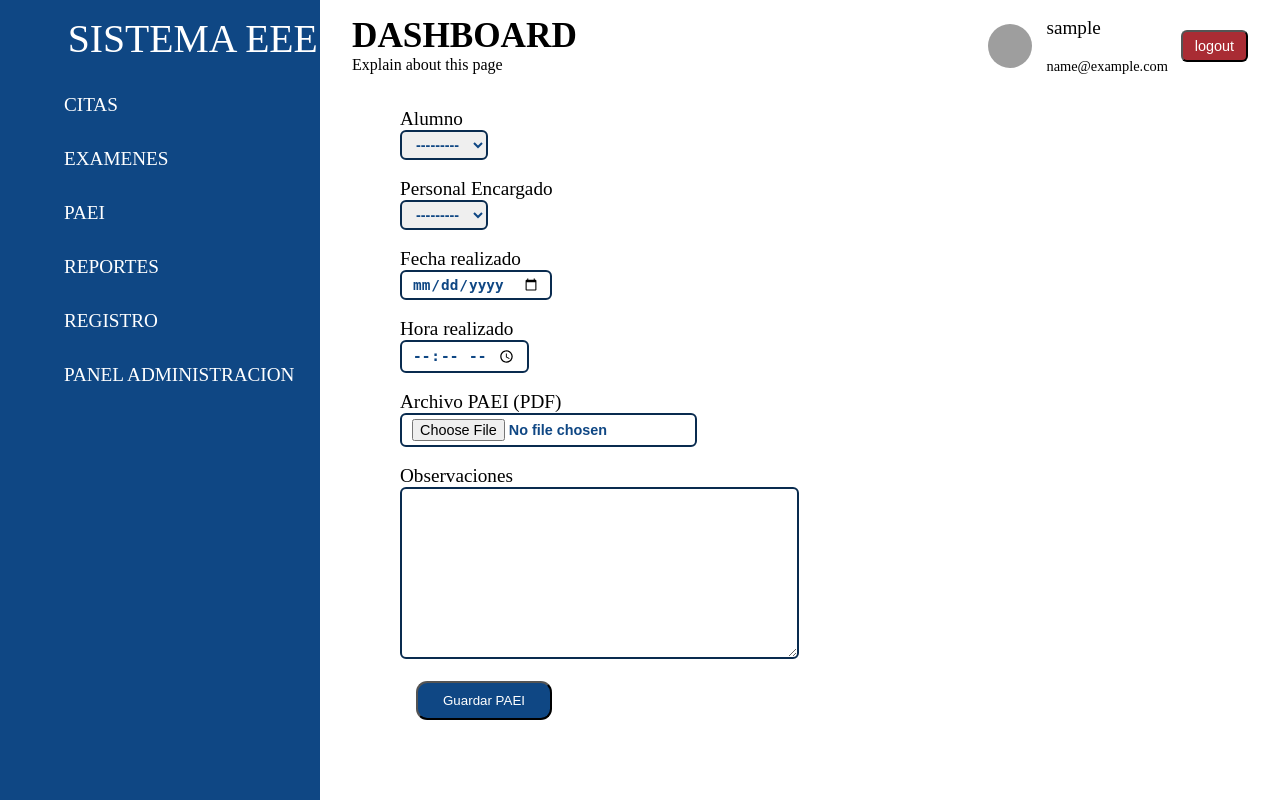
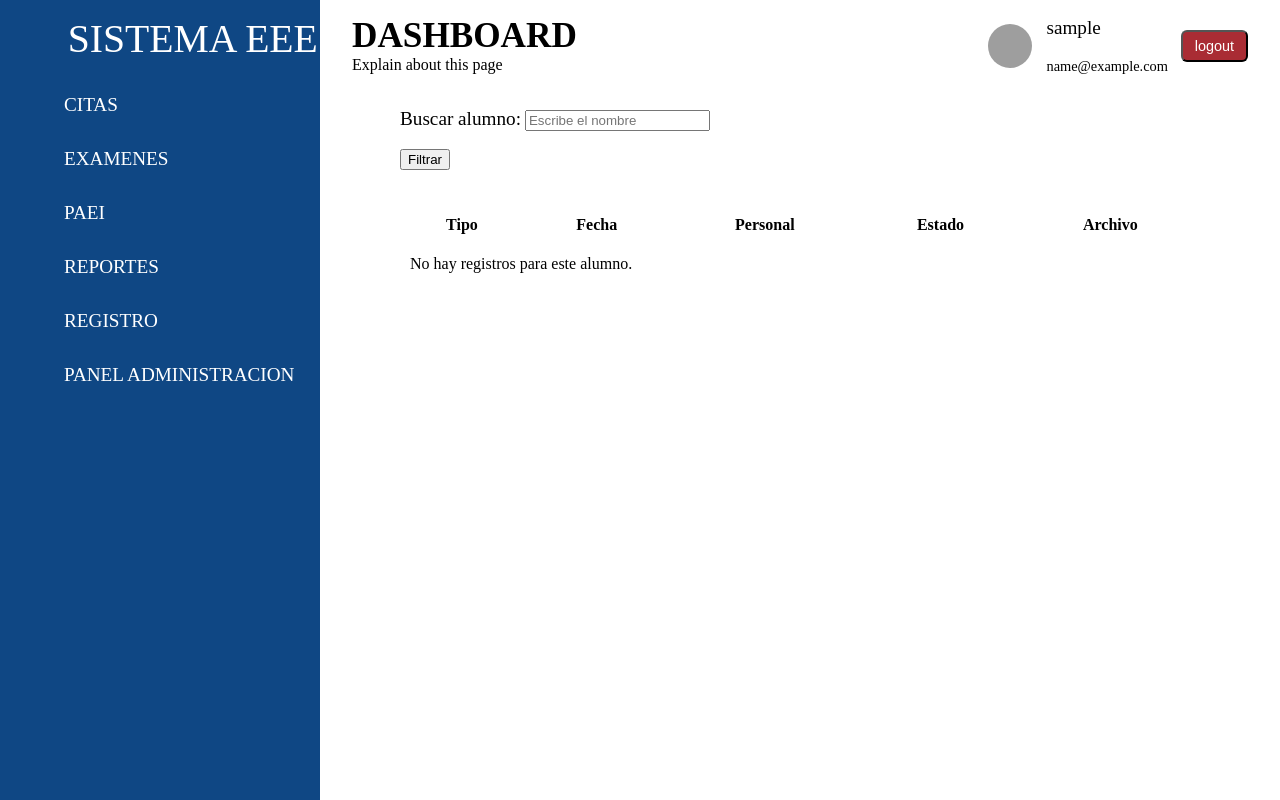
Before and after one commit to Javierhdz307/Sistema_EEE, a Django app: page /PAEI/ in a window 1280 px wide. Run offline with Django 5.2, Linux system fonts and the light colour scheme; the visitor is signed in with stand-in values (Sample User, id 1); data that the repository does not hold is empty; some libraries are stand-ins or nearby versions; grey boxes are pictures that could not be loaded.

Commit message:
Modulo Reportes

```diff
--- a/core/views.py
+++ b/core/views.py
@@ -139,6 +139,41 @@ class ReportesView(LoginRequiredMixin,TemplateView):
     template_name= 'paginas/reportes.html'
     login_url = 'login'
     redirect_field_name = 'redirect_to'
+
+    def get(self, request):
+        alumno_id = request.GET.get("alumno_id", None)
+
+        historial = []
+
+        if alumno_id:
+            # 1. Obtener exámenes
+            examenes = Examen.objects.filter(alumno_id=alumno_id)
+            for e in examenes:
+                historial.append({
+                    "tipo": f"Examen - {e.tipo_examen}",
+                    "fecha": e.fecha_realizado,
+                    "personal": f"{e.personal.NombrePersonal} {e.personal.ApellidoPersonal}",
+                    "estado": e.estado,
+                    "archivo": e.archivo_examen.url if e.archivo_examen else None
+                })
+
+            # 2. Obtener PAEI
+            paei_list = PAEI.objects.filter(alumno_id=alumno_id)
+            for p in paei_list:
+                historial.append({
+                    "tipo": "PAEI",
+                    "fecha": p.fecha_realizado,
+                    "personal": f"{p.personal.NombrePersonal} {p.personal.ApellidoPersonal}",
+                    "estado": p.estado,
+                    "archivo": p.archivo_paei.url if p.archivo_paei else None
+                })
+
+        # Ordenar por fecha descendente
+        historial = sorted(historial, key=lambda x: x['fecha'], reverse=True)
+
+        return render(request, self.template_name, {
+            "historial": historial
+        })
 #vista seguimiento
 class SeguimientoView(LoginRequiredMixin,TemplateView):
     template_name= 'paginas/seguimiento.html'
--- a/templates/paginas/PAEI.html
+++ b/templates/paginas/PAEI.html
@@ -8,29 +8,62 @@
 {% endblock %}
 {% block modulo %}
 <div class="contenedor2">
-    <form method="POST" enctype="multipart/form-data">
-    {% csrf_token %}
+    <label for="buscarAlumno">Buscar alumno:</label>
+    <input type="text" id="buscarAlumno" class="form-control" placeholder="Escribe el nombre">
 
-    <label>Alumno</label><br>
-    {{ form.alumno }}<br><br>
+    <div id="resultadosBusqueda" class="lista-resultados"></div>
 
-    <label>Personal Encargado</label><br>
-    {{ form.personal }}<br><br>
+    <br>
 
-    <label>Fecha realizado</label><br>
-    {{ form.fecha_realizado }}<br><br>
+    <form method="GET" id="formFiltro">
+        <input type="hidden" name="alumno_id" id="alumno_id">
+        <button type="submit" class="btn btn-primary">Filtrar</button>
+    </form>
 
-    <label>Hora realizado</label><br>
-    {{ form.hora_realizado }}<br><br>
+    <br><br>
 
-    <label>Archivo PAEI (PDF)</label><br>
-    {{ form.archivo_paei }}<br><br>
+    <table class="table table-striped">
+    <thead>
+        <tr>
+            <th>Tipo</th>
+            <th>Fecha</th>
+            <th>Personal</th>
+            <th>Estado</th>
+            <th>Archivo</th>
+        </tr>
+    </thead>
 
-    <label>Observaciones</label><br>
-    {{ form.observaciones }}<br><br>
+    <tbody>
+        {% for item in historial %}
+        <tr>
+            <td>{{ item.tipo }}</td>
+            <td>{{ item.fecha }}</td>
+            <td>{{ item.personal }}</td>
+            <td>
+                {% if item.estado == "realizado" %}
+                    <span class="badge bg-success">Realizado</span>
+                {% elif item.estado == "pendiente" %}
+                    <span class="badge bg-warning">Pendiente</span>
+                {% else %}
+                    <span class="badge bg-danger">Desactualizado</span>
+                {% endif %}
+            </td>
 
-    <button type="submit" class="button">Guardar PAEI</button>
-    </form>
+            <td>
+                {% if item.archivo %}
+                    <a href="{{ item.archivo }}" download>Descargar</a>
+                {% else %}
+                    Sin archivo
+                {% endif %}
+            </td>
+        </tr>
+        {% empty %}
+        <tr>
+            <td colspan="5">No hay registros para este alumno.</td>
+        </tr>
+        {% endfor %}
+    </tbody>
+    </table>
 </div>
 
 {% endblock %}
```
